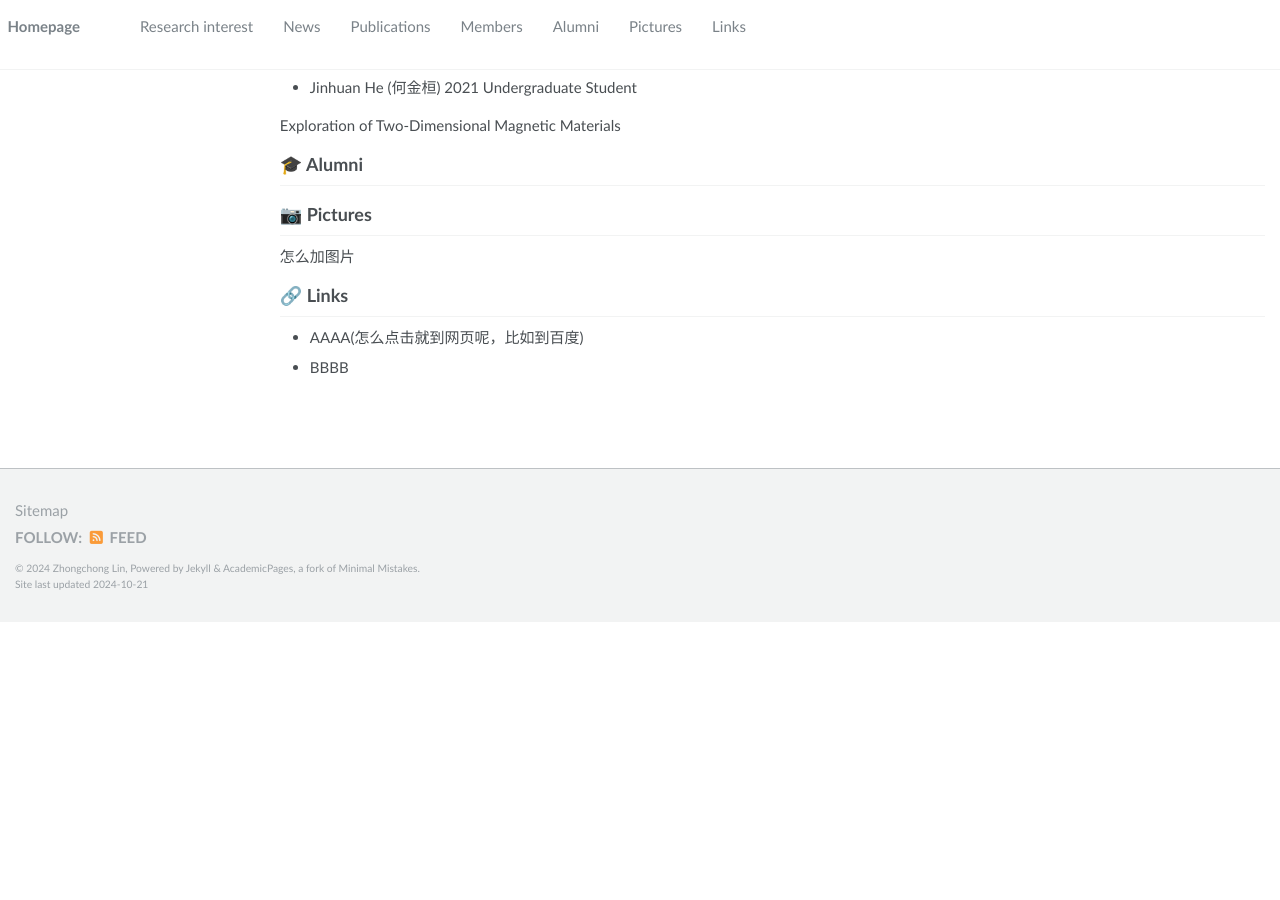
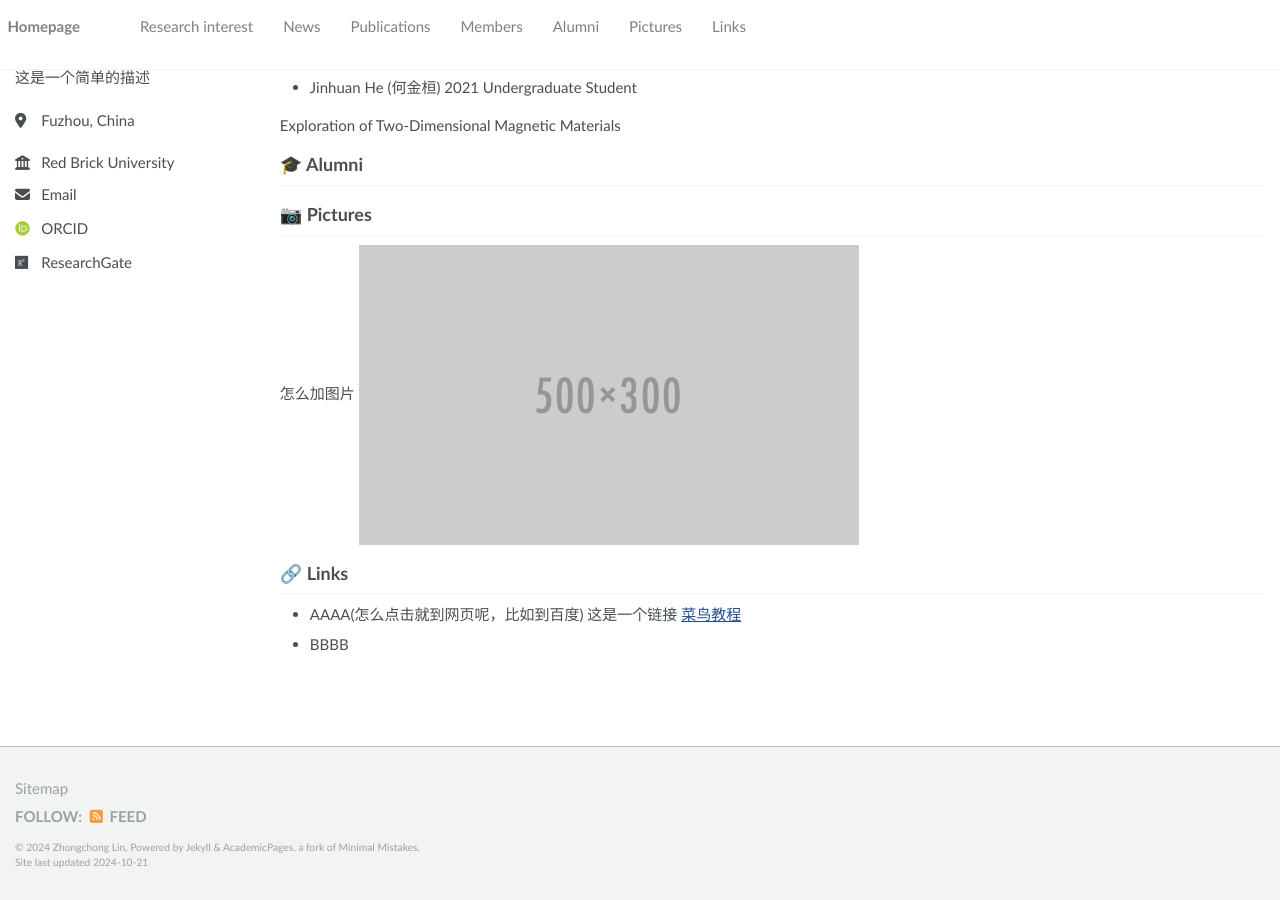
Before and after one commit to zhongchonglin/zhongchonglin.github.io, a Jekyll site: the page built from _pages/about.md, in a window 1280 px wide and 900 px high, scrolled down 1721 px. Built offline with Jekyll 4.4.1, drawn with Linux system fonts in a browser that asks for light colours; nearby versions of some CDN libraries; some web fonts are replaced; library files that are not in the unit come from our copies; before the commit the page ends 2344 px from its top, so only the background shows below that.

Commit message:
Update about.md

```diff
--- a/_pages/about.md
+++ b/_pages/about.md
@@ -98,7 +98,9 @@
 
 ## 📷️ Pictures <a id="pictures"></a>
 怎么加图片
+![alt 属性文本](/images/500x300.png)
+
 
 ## 🔗 Links <a id="links"> </a>
-* AAAA(怎么点击就到网页呢，比如到百度)
+* AAAA(怎么点击就到网页呢，比如到百度) 这是一个链接 [菜鸟教程](https://www.runoob.com)
 * BBBB
```
